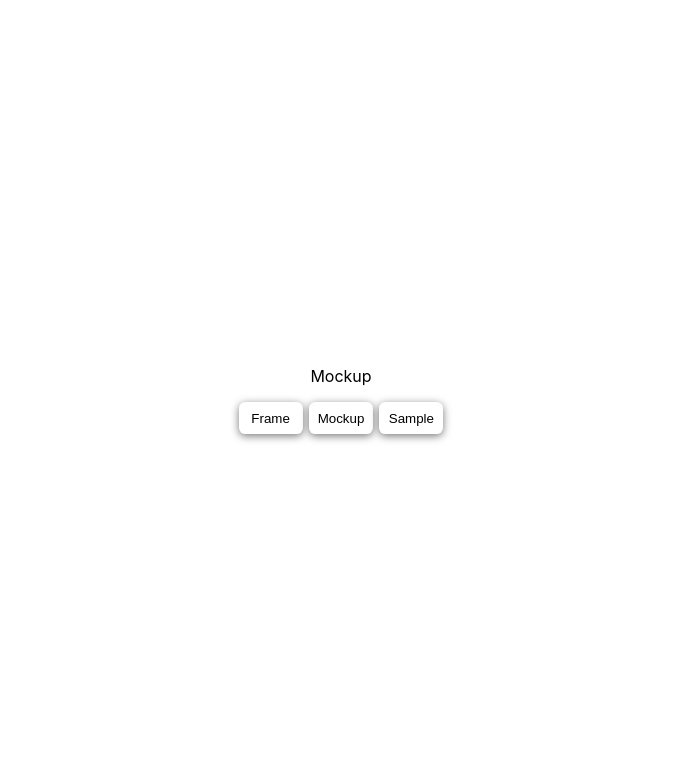
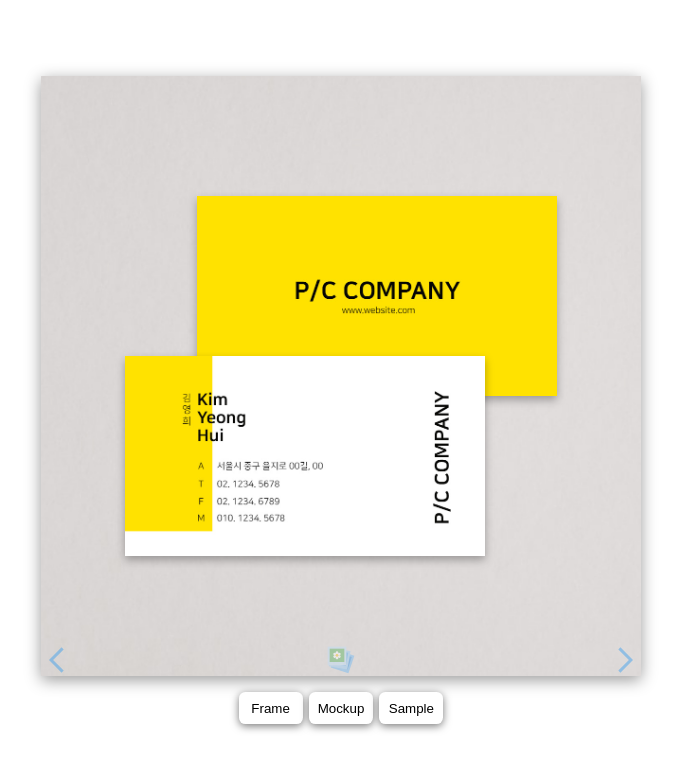
Before and after one commit to anveloper/namecard-preview, a React (Create React App) app: page /mockup in a window 1280 px wide. Shown: the top 770 px of the page, without its empty margins (299-980 px from the left). Built offline with nearby package versions, Linux system fonts and the light colour scheme.

Commit message:
feat: 미리보기 목업

```diff
--- a/src/pages/Mockup.tsx
+++ b/src/pages/Mockup.tsx
@@ -1,7 +1,69 @@
-import React from "react";
+import React, { useEffect, useState } from "react";
+
+import styles from "styles/pages/Mockup.module.css";
+
+import FRAME1 from "assets/frame.jpg";
+import FRAME2 from "assets/frame0.jpg";
+import FRAME3 from "assets/frame1.jpg";
+import FRONT from "assets/front.jpg";
+import BACK from "assets/back.jpg";
+
+import { FcNext, FcPrevious, FcStackOfPhotos } from "react-icons/fc";
+
+const styleArr = [
+  { front: styles.op1f, back: styles.op1b },
+  { front: styles.op2f, back: styles.op2b },
+  { front: styles.op3f, back: styles.op3b },
+  { front: styles.op4f, back: styles.op4b },
+];
+const backgroundArr = [FRAME1, FRAME2, FRAME3];
 
 const Mockup = () => {
-  return <div>Mockup</div>;
+  const [frame, setFrame] = useState<string>(FRAME1);
+  const [front, setFront] = useState<string>(FRONT);
+  const [back, setBack] = useState<string>(BACK);
+
+  const max = styleArr.length;
+  const [num, setNum] = useState<number>(0);
+  const bgMax = backgroundArr.length;
+  const [bg, setBg] = useState<number>(0);
+
+  useEffect(() => {
+    setFrame(backgroundArr[bg]);
+  }, [bg]);
+
+  return (
+    <div className={styles.mockup} style={{ backgroundImage: `url(${frame})` }}>
+      <div
+        className={`${styles.back} ${styleArr[num].back}`}
+        style={{ backgroundImage: `url(${back})` }}
+      ></div>
+      <div
+        className={`${styles.front} ${styleArr[num].front}`}
+        style={{ backgroundImage: `url(${front})` }}
+      ></div>
+      <div className={styles.buttonGroup}>
+        <FcPrevious
+          onClick={() => {
+            if (num > 0) setNum(num - 1);
+            else setNum(max - 1);
+          }}
+        />
+        <FcStackOfPhotos
+          onClick={() => {
+            if (bg !== bgMax - 1) setBg(bg + 1);
+            else setBg(0);
+          }}
+        />
+        <FcNext
+          onClick={() => {
+            if (num < max - 1) setNum(num + 1);
+            else setNum(0);
+          }}
+        />
+      </div>
+    </div>
+  );
 };
 
 export default Mockup;
--- /dev/null
+++ b/src/styles/pages/Mockup.module.css
@@ -0,0 +1,80 @@
+.mockup {
+  width: 100%;
+  max-width: 600px;
+  aspect-ratio: 1/1;
+  filter: drop-shadow(0 4px 8px rgba(0, 0, 0, 0.4));
+  background-size: cover;
+  background-repeat: no-repeat;
+  position: relative;
+  transition: all 0.3s ease-in;
+}
+
+.front,
+.back {
+  position: absolute;
+  top: 50%;
+  left: 50%;
+  width: 60%;
+  aspect-ratio: 9/5;
+  background-size: cover;
+  transition: all 0.3s ease;
+}
+
+.op1f {
+  transform: translate(-60%, -10%);
+  filter: drop-shadow(0 4px 4px rgba(0, 0, 0, 0.3));
+}
+
+.op1b {
+  transform: translate(-40%, -90%);
+  filter: drop-shadow(0 4px 4px rgba(0, 0, 0, 0.3));
+}
+
+.op2f {
+  transform: translate(-50%, -5%) rotateX(40deg) rotateZ(30deg);
+  filter: drop-shadow(20px 20px 4px rgba(0, 0, 0, 0.3));
+}
+
+.op2b {
+  transform: translate(-50%, -95%) rotateX(40deg) rotateZ(30deg);
+  filter: drop-shadow(20px 20px 4px rgba(0, 0, 0, 0.3));
+}
+
+.op3f {
+  transform: translate(-60%, -90%) rotateX(30deg) rotateZ(-20deg);
+  filter: drop-shadow(-8px 20px 4px rgba(0, 0, 0, 0.3));
+}
+
+.op3b {
+  transform: translate(-40%, -20%) rotateX(40deg) rotateZ(20deg);
+  filter: drop-shadow(-8px 20px 4px rgba(0, 0, 0, 0.3));
+}
+
+.op4f {
+  transform: translate(-40%, -10%) rotateX(31deg) rotateZ(-21deg);
+  filter: drop-shadow(-8px 20px 4px rgba(0, 0, 0, 0.3));
+}
+
+.op4b {
+  transform: translate(-60%, -90%) rotateX(31deg) rotateZ(-21deg);
+  filter: drop-shadow(-8px 20px 4px rgba(0, 0, 0, 0.3));
+}
+
+.buttonGroup {
+  width: 100%;
+  position: absolute;
+  bottom: 0;
+  display: flex;
+  justify-content: space-between;
+}
+
+.buttonGroup > svg {
+  font-size: 2rem;
+  opacity: 0.4;
+  transition: all 0.3s ease;
+}
+
+.buttonGroup > svg:hover {
+  opacity: 1;
+  cursor: pointer;
+}
```
